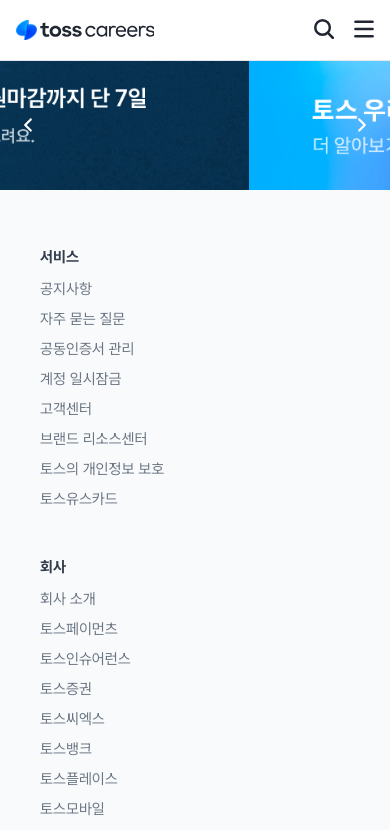
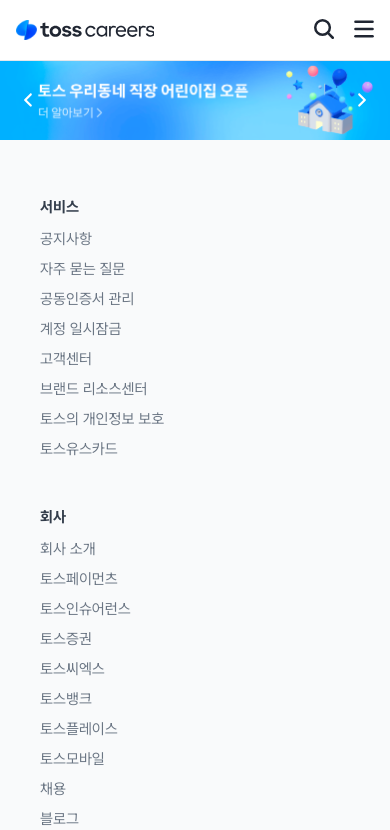
Before and after one commit to chopinoff/toss-careers-clone, a Next.js app: page /jobs in a window 390 px wide. Shown: the top 830 px of the page. Built offline with nearby package versions, Linux system fonts and the light colour scheme.

Commit message:
style: Update Ads Carousel For Mobile

```diff
--- a/src/app/_components/Jobs/AdsCarousel.tsx
+++ b/src/app/_components/Jobs/AdsCarousel.tsx
@@ -53,7 +53,7 @@
     >
       <div ref={containerRef}>
         {carousel.map(({ index, bgColor }, keyIndex) => (
-          <CarouselItem key={keyIndex} ref={itemRef} $index={index} $bgColor={bgColor}>
+          <CarouselItem key={keyIndex} ref={itemRef} $device={device} $index={index} $bgColor={bgColor}>
             <img src={`/images/ads-carousel-${index}.png`} alt={`ads-carousel-${index}`} />
           </CarouselItem>
         ))}
@@ -71,17 +71,17 @@
 const CarouselWrapper = styled.div<{ $device?: Device; $index: number; $length: number }>`
   position: relative;
   width: 100%;
-  height: 130px;
+  height: ${({ $device }) => ($device === 'desktop' ? '130px' : '80px')};
   overflow: hidden;
   cursor: grab;
   &:active {
     cursor: grabbing;
   }
   & > div {
-    display: flex;
+    display: grid;
     height: 100%;
     width: 700%;
-    /* transition: transform 0.3s ease-out; */
+    grid-template-columns: 1fr 1fr 1fr 1fr 1fr 1fr 1fr;
   }
   & > button {
     position: absolute;
@@ -107,14 +107,14 @@
   }
 `;
 
-const CarouselItem = styled.div<{ $index: number; $bgColor: string }>`
+const CarouselItem = styled.div<{ $device?: Device; $index: number; $bgColor: string }>`
   background-color: ${({ $bgColor }) => $bgColor};
-  width: 100%;
   display: flex;
   justify-content: center;
+  overflow: hidden;
   & > img {
     display: inline-block;
     width: auto;
-    height: 130px;
+    height: ${({ $device }) => ($device === 'desktop' ? '130px' : '80px')};
   }
 `;
--- a/src/app/_components/NavigationBar/NavigationBar.tsx
+++ b/src/app/_components/NavigationBar/NavigationBar.tsx
@@ -2,7 +2,7 @@
 
 import { styled } from 'styled-components';
 import NavigationLogo from './NavigationLogo';
-import NavigationContent from './NavigationContent';
+import NavigationContentTemp from './NavigationContentTemp';
 import { useEffect } from 'react';
 import { useNavbarStore } from '@/app/_store/navbarStore';
 
@@ -38,7 +38,7 @@
       <div>
         <div>
           <NavigationLogo />
-          <NavigationContent />
+          <NavigationContentTemp />
         </div>
       </div>
     </NavBar>
```
